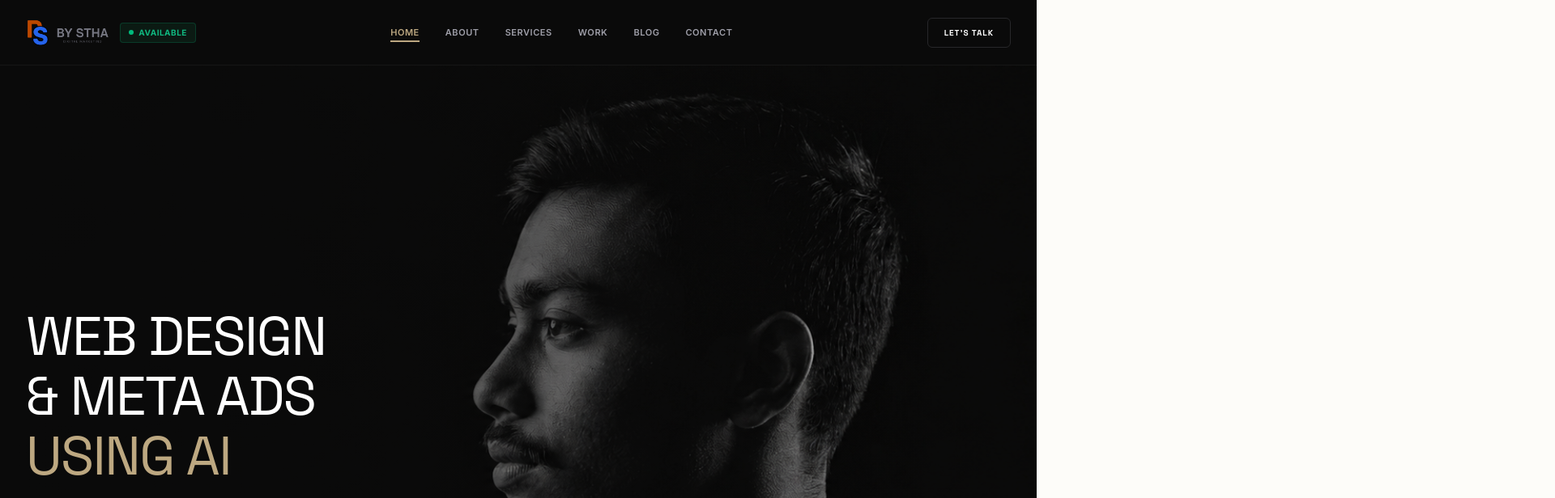
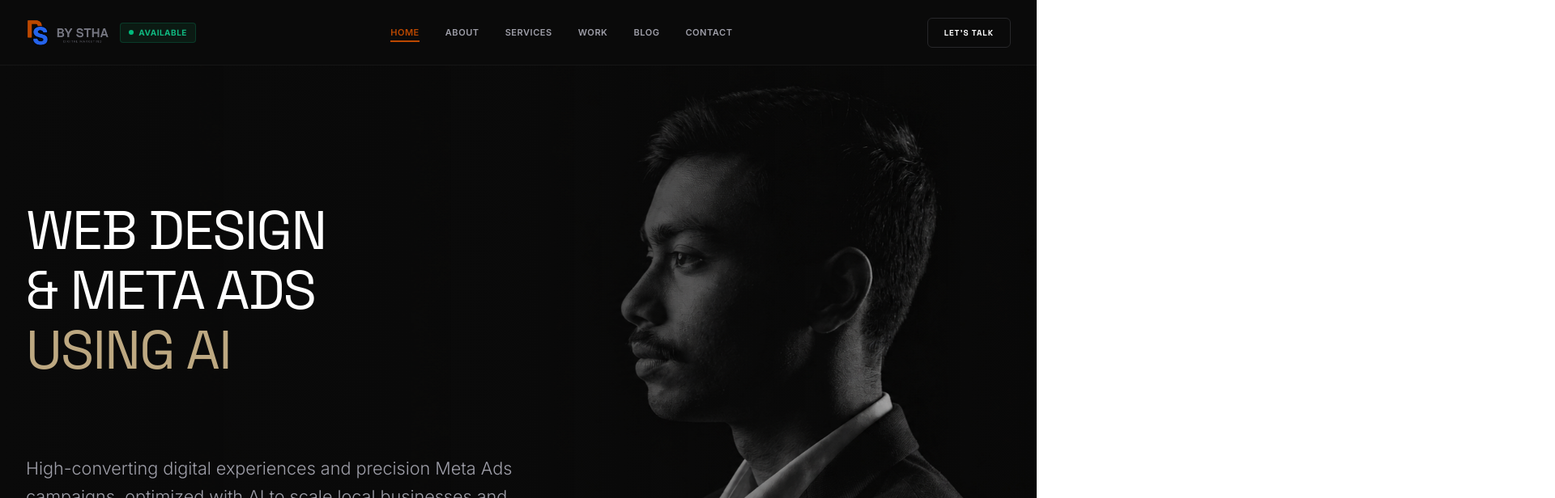
Before and after one commit to Rforme221/MY-portfolio, a React (Vite) app: page / in a window 1280 px wide. Shown: the top 616 px of the page at 81% size, 1920 px wide, since content can reach past the window. Built offline with nearby package versions, Linux system fonts and the light colour scheme.

Commit message:
refactor: update design system and animation logic
- Standardize color palette using semantic CSS variables
- Optimize GSAP scroll animation with percentage-based movement
- Ensure better responsiveness for layout transitions

```diff
--- a/src/index.css
+++ b/src/index.css
@@ -2,12 +2,14 @@
 @import "tailwindcss";
 
 @theme {
-  --color-brand-bg: #fdfcf9;
-  --color-brand-dark: #121212;
-  --color-brand-cream: #f4f1e6;
-  --color-brand-cream-dark: #e8e4d5;
-  --color-brand-border: #e0dbcb;
-  --color-brand-accent: #bda881;
+  --color-brand-bg: #FFFFFF;
+  --color-brand-dark: var(--slate-900);
+  --color-brand-cream: var(--blue-50);
+  --color-brand-cream-dark: var(--blue-100);
+  --color-brand-border: var(--slate-100);
+  --color-brand-accent: var(--rust-500);
+  --color-brand-primary: var(--blue-500);
+  --color-brand-secondary: var(--slate-500);
 
   --font-sans: "Inter", system-ui, -apple-system, sans-serif;
   --font-display: "Space Grotesk", system-ui, -apple-system, sans-serif;
@@ -24,15 +26,38 @@
   --gap-scale: clamp(1rem, 3vw, 3rem);
   --card-pad: clamp(1rem, 2.5vw, 2.5rem);
   --img-h: clamp(300px, 45vh, 600px);
+
+  /* primary blue scale */
+  --blue-50:  #EFF4FE;
+  --blue-100: #DBE6FD;
+  --blue-300: #7DA3F5;
+  --blue-500: #2563EB; /* brand primary */
+  --blue-700: #1A46B8;
+  --blue-900: #122E7A;
+
+  /* neutral (from logo slate) */
+  --slate-100: #E9E9EC;
+  --slate-300: #ACADB6;
+  --slate-500: #757681; /* brand secondary */
+  --slate-700: #4C4D56;
+  --slate-900: #2B2C33;
+
+  /* accent (from logo rust) */
+  --rust-300: #E08B4D;
+  --rust-500: #BC4800; /* brand accent */
+  --rust-700: #8A3500;
+
+  --bg: #FFFFFF;
+  --text: #0D0D0F;
 }
 
 .section {
   container-type: inline-size;
   container-name: stage;
   width: 100%;
-  min-height: 100svh; /* not 100vh — fix mobile addr-bar jump */
+  min-height: auto; /* changed from 100svh to prevent empty vertical space on desktop */
   position: relative;
-  overflow: clip; /* not hidden — keep compositing cheap */
+  overflow: visible; /* changed from clip to avoid breaking sticky child positioning */
 }
 
 .section-grid {
@@ -44,14 +69,13 @@
 .section-grid > * { grid-column: 2; }
 
 .section__inner {
-  display: grid;
-  place-items: center;
-  width: min(100%, 100cqi);
-  aspect-ratio: 16/9;
+  display: block; /* changed from display: grid to allow responsive content to span full width on desktop */
+  width: 100%;
+  aspect-ratio: auto;
 }
 
 @container stage (max-aspect-ratio: 3/4) {
-  .section__inner { aspect-ratio: 3/4; }
+  .section__inner { aspect-ratio: auto; }
 }
 
 .hero-title {
@@ -240,17 +264,65 @@
   .hero-title { font-size: clamp(1rem, 3vh, 2.5rem); }
 }
 
-@media (max-width: 767px) {
-  .section:not(.section-2):not(.min-h-\[85vh\]) {
-    min-height: auto !important;
-    height: auto !important;
-    overflow: visible !important;
-  }
+.section-wrapper {
+  container-type: inline-size;
+  container-name: section;
+  width: 100%;
+  min-height: 100svh; /* svh not vh — fixes mobile browser chrome jump */
+  overflow: clip; /* not hidden — hidden breaks sticky/transform children */
+}
 
-  .section:not(.section-2):not(.min-h-\[85vh\]) .section__inner {
-    aspect-ratio: auto !important;
-    width: 100% !important;
-    height: auto !important;
-    display: block !important;
+/* fluid type/spacing scale — no breakpoint jumps */
+.section-title {
+  font-size: clamp(1.5rem, 4vw + 1rem, 4.5rem);
+  margin-block: clamp(1rem, 3cqi, 3rem);
+}
+
+@container section (min-width: 768px) {
+  .core-systems-list {
+    display: grid;
+    grid-template-columns: repeat(auto-fit, minmax(240px, 1fr));
+    gap: clamp(1rem, 2cqi, 2.5rem);
   }
 }
+
+@container section (max-width: 767px) {
+  .core-systems-list {
+    display: flex;
+    flex-direction: column;
+    gap: clamp(0.75rem, 4cqi, 1.5rem);
+  }
+}
+
+.hero-visual {
+  aspect-ratio: 16 / 9;
+  width: 100%;
+  object-fit: cover;
+}
+
+@media (orientation: landscape) and (max-height: 500px) {
+  /* mobile landscape — short viewport */
+  .hero-visual { aspect-ratio: 21 / 9; }
+  .section-wrapper { min-height: auto; padding-block: 2rem; }
+}
+
+@media (orientation: portrait) {
+  .hero-visual { aspect-ratio: 4 / 5; }
+}
+
+.methodology-track,
+.core-systems-list > *,
+.hero-visual {
+  will-change: transform;
+  transform: translateZ(0); /* force own layer, GPU */
+  backface-visibility: hidden;
+}
+
+/* Custom color utility classes */
+.hero-title { color: var(--slate-900); }
+.hero-section .hero-title { color: #ffffff; }
+.cta-button { background: var(--blue-500); color: var(--bg); }
+.cta-button:hover { background: var(--blue-700); }
+.accent-highlight { color: var(--rust-500); }
+.section-bg-alt { background: var(--blue-50); }
+.card-border { border-color: var(--slate-300); }
--- a/src/pages/Home.tsx
+++ b/src/pages/Home.tsx
@@ -18,7 +18,14 @@ export default function Home() {
   const featuredBlogs = BLOGS.slice(0, 2);
 
   React.useEffect(() => {
-    let ctx = gsap.context(() => {
+    // utility: convert vw/vh string to px at call-time
+    const vw = (v: number) => (v / 100) * window.innerWidth;
+    const vh = (v: number) => (v / 100) * window.innerHeight;
+
+    let ctx: any;
+
+    const initGSAP = () => {
+      ctx = gsap.context(() => {
         let mm = gsap.matchMedia();
 
         mm.add(
@@ -28,10 +35,7 @@ export default function Home() {
             isDesktop: "(min-width: 1200px)",
           },
           (context) => {
-          let { isMobile, isTablet } = context?.conditions || {};
-
-          let xMove = isMobile ? "-30vw" : isTablet ? "-15vw" : "-8vw";
-          let yMove = isMobile ? "10vh" : "5vh";
+            let { isMobile, isTablet, isDesktop } = context?.conditions || {};
 
             gsap.timeline({
               scrollTrigger: {
@@ -40,11 +44,29 @@ export default function Home() {
                 end: "+=100%",
                 scrub: 1,
                 pin: true,
-              invalidateOnRefresh: true, // recalcs vw/vh values on resize
+                invalidateOnRefresh: true, // recalcs dynamic vw/vh on resize
+                anticipatePin: 1,
               },
             })
             .to(".panel", { xPercent: -100, ease: "none" }) // %-based, not px
-          .to(".asset", { x: xMove, y: yMove, scale: isMobile ? 0.8 : 1, ease: "none" }, "<");
+            .to(".asset", {
+              x: () => isMobile ? -vw(30) : isTablet ? -vw(15) : -vw(8),
+              y: () => isMobile ? vh(10) : vh(5),
+              scale: isMobile ? 0.8 : 1,
+              ease: "none"
+            }, "<");
+
+            // Responsive parallax & zoom for the hero visual on scroll
+            gsap.to(".hero-visual", {
+              scale: isMobile ? 1.1 : 1,
+              x: isMobile ? "0vw" : isDesktop ? "10vw" : "5vw",
+              scrollTrigger: {
+                trigger: ".hero-section",
+                start: "top top",
+                end: "bottom top",
+                scrub: true,
+              },
+            });
 
             return () => {}; // cleanup auto-handled by matchMedia on breakpoint change
           }
@@ -63,6 +85,7 @@ export default function Home() {
               scrub: 1,
               pin: true,
               invalidateOnRefresh: true,
+              anticipatePin: 1,
             },
           });
 
@@ -82,7 +105,7 @@ export default function Home() {
           steps.forEach((step: any) => {
             gsap.from(step, {
               autoAlpha: 0,
-            x: "-5vw",
+              x: -vw(5),
               scrollTrigger: {
                 trigger: step,
                 start: "top 85%",
@@ -93,31 +116,62 @@ export default function Home() {
           });
         });
 
-      // GSAP row reveal
-      let systemRows = gsap.utils.toArray(".system-row") as HTMLElement[];
-      systemRows.forEach((row) => {
-        gsap.from(row, {
-          autoAlpha: 0,
-          yPercent: 8,
-          duration: 0.8,
+        // Parallax scroll for hero title
+        gsap.to(".hero-title", {
+          yPercent: -50, // % not px — scales with element itself
+          scrollTrigger: {
+            trigger: ".hero-section",
+            start: "top top",
+            end: "bottom top",
+            scrub: true,
+          },
+        });
+
+        // for cross-viewport translate, compute in vw at trigger time
+        ScrollTrigger.create({
+          trigger: ".core-systems-section",
+          start: "top 80%",
+          onEnter: () => {
+            gsap.fromTo(".system-card",
+              { x: () => -vw(5), autoAlpha: 0 },
+              {
+                x: 0, // recomputed live, not cached
+                autoAlpha: 1,
+                duration: 0.6,
+                stagger: 0.1,
                 ease: "power2.out",
-          scrollTrigger: {
-            trigger: row,
-            start: "top 85%",
-            toggleActions: "play none none reverse",
-            invalidateOnRefresh: true
+                overwrite: "auto"
+              }
+            );
           },
         });
       });
-    });
+    };
+
+    // Initialize GSAP ScrollTriggers
+    initGSAP();
 
     let hoverCleanups: Array<() => void> = [];
     let systemRows = gsap.utils.toArray(".system-row") as HTMLElement[];
     systemRows.forEach((row) => {
       let cta = row.querySelector(".system-cta");
       if (cta) {
-        const onEnter = () => gsap.to(cta, { xPercent: 5, duration: 0.3 });
-        const onLeave = () => gsap.to(cta, { xPercent: 0, duration: 0.3 });
+        const onEnter = () => {
+          gsap.set(cta, { willChange: "transform" });
+          gsap.to(cta, {
+            xPercent: 5,
+            duration: 0.3,
+            onComplete: () => gsap.set(cta, { willChange: "auto" })
+          });
+        };
+        const onLeave = () => {
+          gsap.set(cta, { willChange: "transform" });
+          gsap.to(cta, {
+            xPercent: 0,
+            duration: 0.3,
+            onComplete: () => gsap.set(cta, { willChange: "auto" })
+          });
+        };
         row.addEventListener("mouseenter", onEnter);
         row.addEventListener("mouseleave", onLeave);
         hoverCleanups.push(() => {
@@ -132,10 +186,18 @@ export default function Home() {
       ScrollTrigger.refresh();
     }, 100);
 
+    // resize handling — debounce + kill/rebuild, don't just refresh
     let resizeTimer: any;
     const handleResize = () => {
       clearTimeout(resizeTimer);
-      resizeTimer = setTimeout(() => ScrollTrigger.refresh(), 200);
+      resizeTimer = setTimeout(() => {
+        ScrollTrigger.getAll().forEach((st) => st.kill());
+        if (ctx) {
+          ctx.revert();
+        }
+        initGSAP();
+        ScrollTrigger.refresh();
+      }, 200);
     };
 
     const handleOrientationChange = () => {
@@ -146,7 +208,9 @@ export default function Home() {
     window.addEventListener("orientationchange", handleOrientationChange);
 
     return () => {
+      if (ctx) {
         ctx.revert();
+      }
       window.removeEventListener("resize", handleResize);
       window.removeEventListener("orientationchange", handleOrientationChange);
       clearTimeout(resizeTimer);
@@ -164,16 +228,16 @@ export default function Home() {
       />
 
       {/* 1. HERO SECTION */}
-      <section className="section relative min-h-[85vh] lg:min-h-[90vh] flex items-center justify-start overflow-hidden bg-[#0a0a0a] border-b border-white/5 py-[clamp(4rem,10vw,12rem)]">
+      <section className="section hero-section relative min-h-[85vh] lg:min-h-[90vh] flex items-center justify-start overflow-hidden bg-[#0a0a0a] border-b border-white/5 py-[clamp(4rem,10vw,12rem)]">
         {/* Background Image of Profile Portrait */}
         <div
-          className="absolute inset-0 z-0 bg-no-repeat bg-cover bg-right md:bg-right opacity-90"
+          className="hero-visual absolute inset-0 z-0 bg-no-repeat bg-cover bg-right md:bg-right opacity-90"
           style={{
             backgroundImage: "url('/image/hero.png')",
           }}
         />
         {/* Gradient overlays to blend portrait image seamlessly into pitch-black background */}
-        <div className="absolute inset-0 z-0 bg-gradient-to-r from-[#0a0a0a] via-[#0a0a0a]/90 to-transparent lg:via-[#0a0a0a]/50 lg:to-transparent" />
+        <div className="absolute inset-0 z-0 bg-gradient-to-r from-[#0a0a0a] via-[#0a0a0a]/95 to-transparent lg:via-[#0a0a0a]/75 lg:to-transparent" />
         <div className="absolute inset-0 z-0 bg-gradient-to-t from-[#0a0a0a] via-transparent to-transparent md:hidden" />
 
         <div className="section__inner w-full">
@@ -290,14 +354,14 @@ export default function Home() {
 
       {/* 3. SELECTED WORK SHOWCASE */}
       <section
-        className="section bg-[#fdfcf9] text-brand-dark border-b border-brand-border/30 relative z-20"
+        className="section bg-brand-bg text-brand-dark border-b border-brand-border/30 relative z-20 py-24 sm:py-32"
       >
-        <div className="section__inner w-full">
+        <div className="section__inner max-w-7xl mx-auto px-6 sm:px-8 w-full">
 
           {/* Header Row exactly matching the video style */}
           <div className="flex flex-col sm:flex-row sm:items-end justify-between gap-[var(--gap-scale)] mb-[clamp(3rem,6vw,8rem)]">
             <ScrollReveal y={20} className="max-w-xl">
-              <span className="font-mono text-[clamp(0.6rem,0.85vw,0.75rem)] font-bold tracking-widest text-[#bda881] uppercase block mb-[clamp(0.4rem,1vw,0.8rem)]">
+              <span className="font-mono text-[clamp(0.6rem,0.85vw,0.75rem)] font-bold tracking-widest text-brand-accent uppercase block mb-[clamp(0.4rem,1vw,0.8rem)]">
                 SELECTED WORK SHOWCASE // 2025-2026
               </span>
               <h2 className="font-display text-[clamp(2rem,5vw,4.5rem)] font-normal text-brand-dark uppercase tracking-tight">
@@ -397,7 +461,7 @@ export default function Home() {
 
       {/* 4. SERVICES SNAPSHOT */}
       <section
-        className="section py-24 sm:py-32 bg-brand-cream/30 border-b border-brand-border/20"
+        className="section core-systems-section py-24 sm:py-32 bg-brand-cream/30 border-b border-brand-border/20"
       >
         <div className="section__inner max-w-7xl mx-auto px-6 sm:px-8 w-full">
 
@@ -417,7 +481,7 @@ export default function Home() {
               <div
                 key={service.id}
                 onClick={() => navigate("/services")}
-                className="system-row group cursor-pointer hover:bg-brand-cream/40 px-4 rounded-2xl transition-all duration-300"
+                className="system-row system-card group cursor-pointer hover:bg-brand-cream/40 px-4 rounded-2xl transition-all duration-300"
               >
                 {/* Number */}
                 <div className="system-num font-display font-bold text-brand-accent/40 group-hover:text-brand-accent transition-colors">
@@ -462,11 +526,11 @@ export default function Home() {
       </section>
 
       {/* 5. WORK PROCESS */}
-      <section className="section steps-track border-b border-brand-border/20 py-24 sm:py-32 bg-[#fdfcf9]">
+      <section className="section steps-track border-b border-brand-border/20 py-24 sm:py-0 sm:h-screen sm:min-h-screen flex flex-col justify-center bg-brand-bg">
         <div className="section__inner max-w-7xl mx-auto px-6 sm:px-8 h-full flex flex-col justify-center w-full">
 
           <ScrollReveal y={20} className="max-w-xl mb-16">
-            <span className="font-mono text-[10px] font-bold tracking-widest text-brand-accent uppercase block mb-3">
+            <span className="font-mono text-[10px] font-bold tracking-widest text-brand-primary uppercase block mb-3">
               METHODOLOGY // STEP-BY-STEP
             </span>
             <h2 className="font-display text-3xl sm:text-4xl md:text-5xl font-bold tracking-tight uppercase leading-tight">
@@ -477,8 +541,8 @@ export default function Home() {
           {/* Connected Timeline Row */}
           <div className="steps-row mb-16">
             {/* Real DOM line proxy for animating fill */}
-            <div className="track-line">
-              <div className="track-fill" />
+            <div className="track-line bg-brand-cream">
+              <div className="track-fill bg-brand-primary" />
             </div>
 
             {[
@@ -488,8 +552,8 @@ export default function Home() {
               { num: "04", title: "The Scale Engine", desc: "We launch and optimize our creative ad assets, continually refining interest curves and page flows to squeeze maximum ROAS." }
             ].map((step) => (
               <div key={step.num} className="step-item flex flex-row sm:flex-col items-center sm:justify-center justify-start gap-4 sm:gap-0 relative z-10">
-                <div className="step-dot border-2 border-[#bda881] bg-[#fdfcf9] flex items-center justify-center flex-shrink-0 z-10 sm:mx-auto">
-                  <div className="h-1.5 w-1.5 rounded-full bg-[#bda881]" />
+                <div className="step-dot border-2 border-brand-primary bg-brand-bg flex items-center justify-center flex-shrink-0 z-10 sm:mx-auto">
+                  <div className="h-1.5 w-1.5 rounded-full bg-brand-primary" />
                 </div>
                 <div className="step-label font-display font-bold uppercase tracking-wider text-brand-dark/80 mt-0 sm:mt-2 text-left sm:text-center">
                   <span className="block text-[10px] font-mono text-brand-accent mb-0.5">Phase {step.num}</span>
@@ -512,10 +576,10 @@ export default function Home() {
             ].map((step) => (
               <div
                 key={step.num}
-                className="step-card absolute inset-0 border p-8 rounded-3xl bg-white border-[#bda881] shadow-[0_25px_50px_rgba(189,168,129,0.12)] ring-1 ring-[#bda881]/15 text-center flex flex-col gap-3 overflow-hidden"
+                className="step-card absolute inset-0 border p-8 rounded-3xl bg-brand-bg border-brand-primary/40 shadow-[0_25px_50px_rgba(37,99,235,0.06)] ring-1 ring-brand-primary/10 text-center flex flex-col gap-3 overflow-hidden"
               >
-                <div className="absolute top-0 left-0 w-full h-[3px] bg-gradient-to-r from-transparent via-[#bda881] to-transparent" />
-                <span className="font-mono text-[9px] font-bold text-[#bda881] tracking-widest uppercase block">
+                <div className="absolute top-0 left-0 w-full h-[3px] bg-gradient-to-r from-transparent via-brand-primary to-transparent" />
+                <span className="font-mono text-[9px] font-bold text-brand-primary tracking-widest uppercase block">
                   METHODOLOGY PHASE {step.num}
                 </span>
                 <h3 className="font-display text-xl font-bold uppercase text-brand-dark tracking-tight">
--- a/src/pages/Work.tsx
+++ b/src/pages/Work.tsx
@@ -14,11 +14,11 @@ export default function Work() {
       />
 
       {/* 1. HERO WORK HEADER */}
-      <section className="section border-b border-brand-border/30 bg-[#fdfcf9] pt-[clamp(4rem,10vw,8rem)] pb-[clamp(2.5rem,6vw,5rem)]">
+      <section className="section border-b border-brand-border/30 bg-brand-bg pt-[clamp(4rem,10vw,8rem)] pb-[clamp(2.5rem,6vw,5rem)]">
         <div className="section__inner w-full">
           <div className="flex flex-col sm:flex-row sm:items-end justify-between gap-[var(--gap-scale)]">
             <ScrollReveal y={20}>
-              <span className="font-mono text-[clamp(0.6rem,0.85vw,0.75rem)] font-bold tracking-widest text-[#bda881] uppercase block mb-[clamp(0.4rem,1vw,0.8rem)]">
+              <span className="font-mono text-[clamp(0.6rem,0.85vw,0.75rem)] font-bold tracking-widest text-brand-primary uppercase block mb-[clamp(0.4rem,1vw,0.8rem)]">
                 CASE STUDY INDEX // COMPLETED PROJECTS
               </span>
               <h1 className="hero-title font-display font-normal text-brand-dark uppercase tracking-tight">
@@ -36,7 +36,7 @@ export default function Work() {
       </section>
 
       {/* 2. THE STACKED SHOWCASE (SAME AS HOME PAGE) */}
-      <section className="section bg-[#fdfcf9] text-brand-dark border-b border-brand-border/30 relative z-20">
+      <section className="section bg-brand-bg text-brand-dark border-b border-brand-border/30 relative z-20">
         <div className="section__inner w-full">
 
           {/* Stacking Staggered Slides - Pure CSS Smooth Scroll Stack */}
```
Lines whose indentation alone changed are shown as unchanged.
